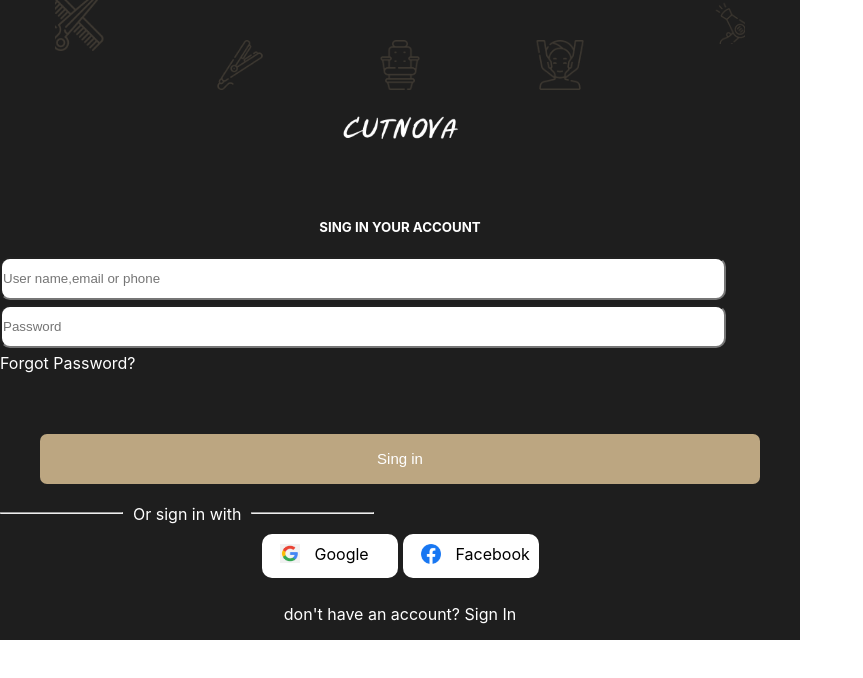
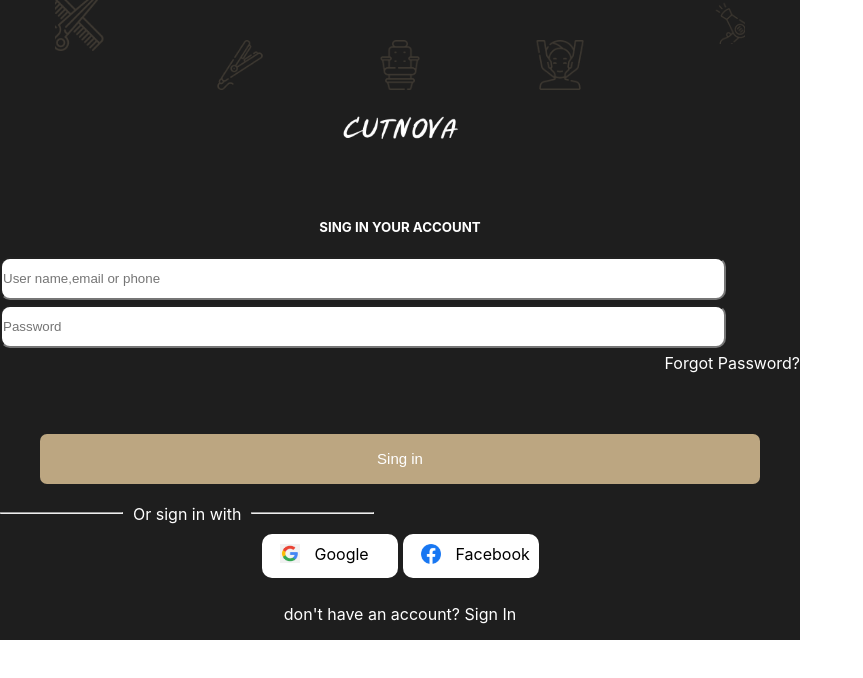
Before and after one commit to MA01ha05k09/Cutnova, a React (Create React App) app: page /login in a window 1280 px wide. Shown: the top 678 px of the page, without its empty margins (0-863 px from the left). Built offline with nearby package versions, Linux system fonts and the light colour scheme.

Commit message:
lodin page

```diff
--- a/src/index.css
+++ b/src/index.css
@@ -23,3 +23,7 @@ code {
   border: none;
   border-radius: 7px;
 }
+/* link-tag */
+.link-tag{
+  text-decoration: none;
+}
--- a/src/loging/Create.js
+++ b/src/loging/Create.js
@@ -84,10 +84,11 @@ const Create = () => {
           </div>
 
         </div>
-
+<Link className='link-tag' to = "/login">
         <div className='already-div'>
           <p>Already have an account? Sign In</p>
         </div>
+</Link>
 
       </div>
     </div>
--- a/src/style/login.css
+++ b/src/style/login.css
@@ -89,5 +89,5 @@
 }
 .Forgot-Password-div{
     color: white;
-
+    text-align: end;
 }
```
